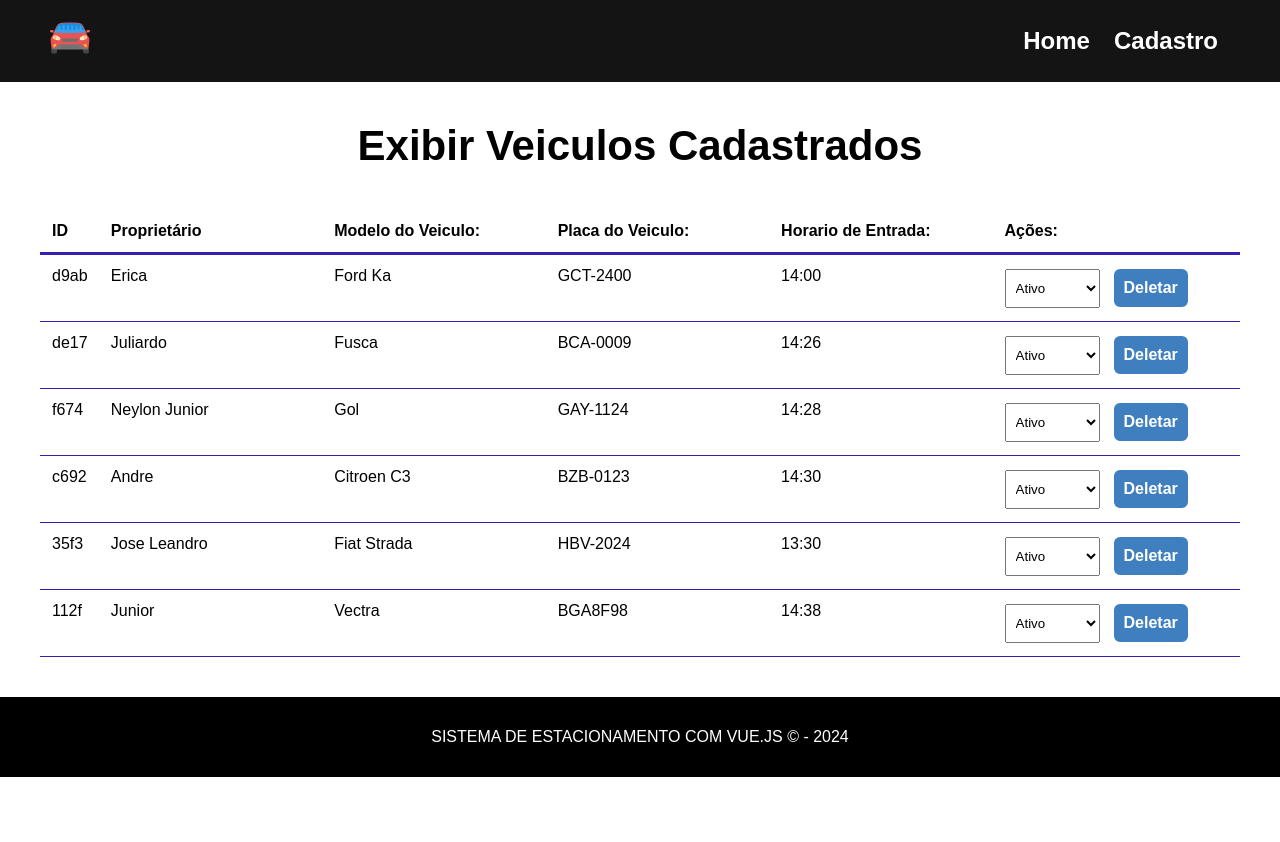
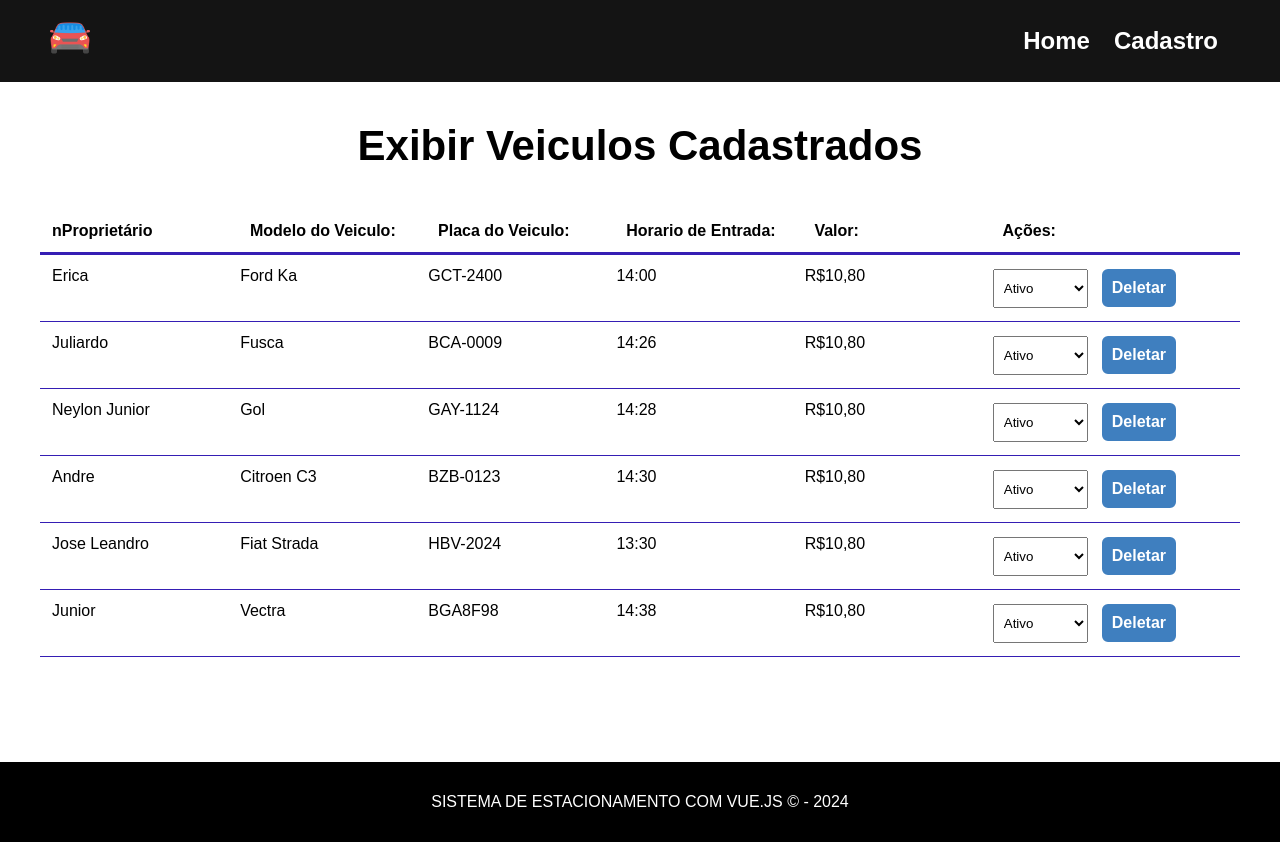
Before and after one commit to junior-leandro/estacionamento-app, a Vue app: page /cadastro in a window 1280 px wide. Before the commit the page ends 800 px from the top, so only its background shows below. Built offline with nearby package versions, Linux system fonts and the light colour scheme; data requests are answered from the project's data file.

Commit message:
Calculate price started

```diff
--- a/src/App.vue
+++ b/src/App.vue
@@ -41,7 +41,7 @@ export default {
 
 .main-container{
     margin: 40px;
-    min-height: 300px;
+    min-height: 75vh;
   }
   h1 {
     text-align: center;
--- a/src/components/Dashboard.vue
+++ b/src/components/Dashboard.vue
@@ -6,12 +6,12 @@
 
         <div>
             <div id="carro-table-heading">
-
-                <div class="order-id">ID</div>
+                n
                 <div>Proprietário </div>
                 <div>Modelo do Veiculo: </div>
                 <div>Placa do Veiculo: </div>
                 <div>Horario de Entrada: </div>
+                <div>Valor:</div>
                 <div>Ações: </div>
 
             </div>
@@ -22,12 +22,12 @@
             <div class="carro-table-row" v-for="carro in carros" :key="carro.id">
 
 
-                <div class="order-number"> {{ carro.id }}</div>
                 <div> {{ carro.nome }} </div>
                 <div> {{ carro.veiculo }} </div>
                 <div> {{ carro.placa }} </div>
                 <div> {{ carro.hora }} </div>
 
+                <div>R$10,80</div>
                 <div>
 
                     <select name="status" class="status" @change="updateCarro($event, carro.id)">
@@ -77,6 +77,20 @@ export default {
 
             this.carros = data;
 
+            /* CALCULAR PREÇO
+
+            let horaEntrada = data.hora; // hora da entrada
+            let horaAtual = new Date(); // hora atual
+            let tempoPermanencia = 1; // tempo de permanencia minima
+            let valorHora = 2.5; // valor da hora  do estacionamento
+
+            for (let e = 0; e <= 5; e++) {
+                // Executa 5 vezes, com os valores de passos de 0 a 4.
+                console.log("Ande um passo para o leste");
+            }
+
+            */
+
             this.getStatus();
         },
 
@@ -86,7 +100,10 @@ export default {
             const data = await req.json();
 
             this.status = data;
+
+
         },
+
 
         async deletarVeiculo(id) {
             const req = await fetch(`http://localhost:3000/carros/${id}`, {
@@ -136,7 +153,7 @@ export default {
 
 <style scoped>
 #carro-table {
-    max-width: 1200px;
+    max-width: 1280px;
     margin: 0 auto;
 
 }
@@ -157,7 +174,7 @@ export default {
 
 #carro-table-heading div,
 .carro-table-row div {
-    width: 19%;
+    width: 16%;
 }
 
 
@@ -167,10 +184,7 @@ export default {
     border-bottom: 1px solid rgba(53, 30, 180);
 }
 
-#carro-table-heading .order-id,
-.carro-table-row .order-number {
-    width: 5%;
-}
+
 
 select {
     padding: 10px 6px;
```
